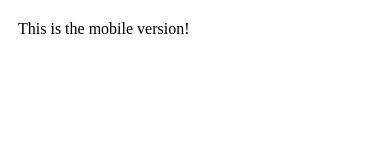
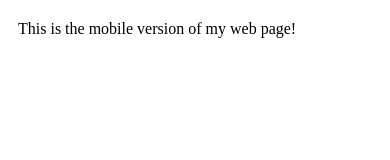
Before and after one commit to booleanacc/booleanacc.github.io, a plain HTML site: page mobile.html in a window 390 px wide. Drawn offline with nearby package versions, Linux system fonts and the light colour scheme.

Commit message:
Update mobile.html

```diff
--- a/mobile.html
+++ b/mobile.html
@@ -9,7 +9,7 @@
     <title>Mobile Version</title>
   </head>
   <body>
-    <p>This is the mobile version!</p>
+    <p>This is the mobile version of my web page!</p>
 
     <!-- Optional JavaScript -->
     <!-- jQuery first, then Popper.js, then Bootstrap JS -->
```
